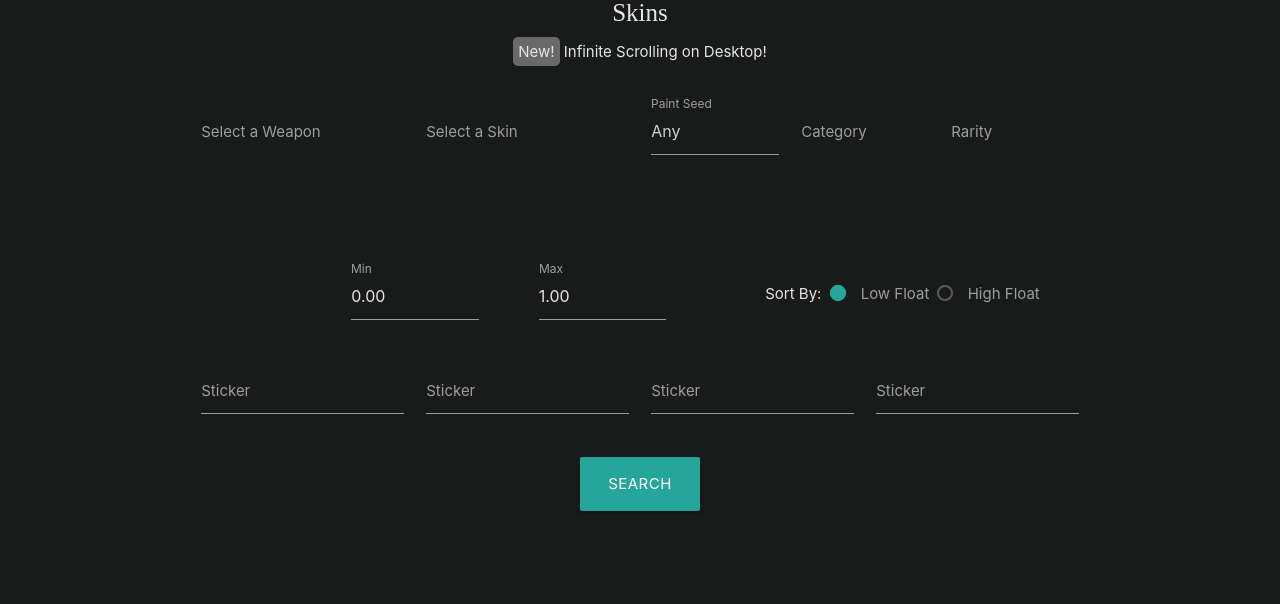
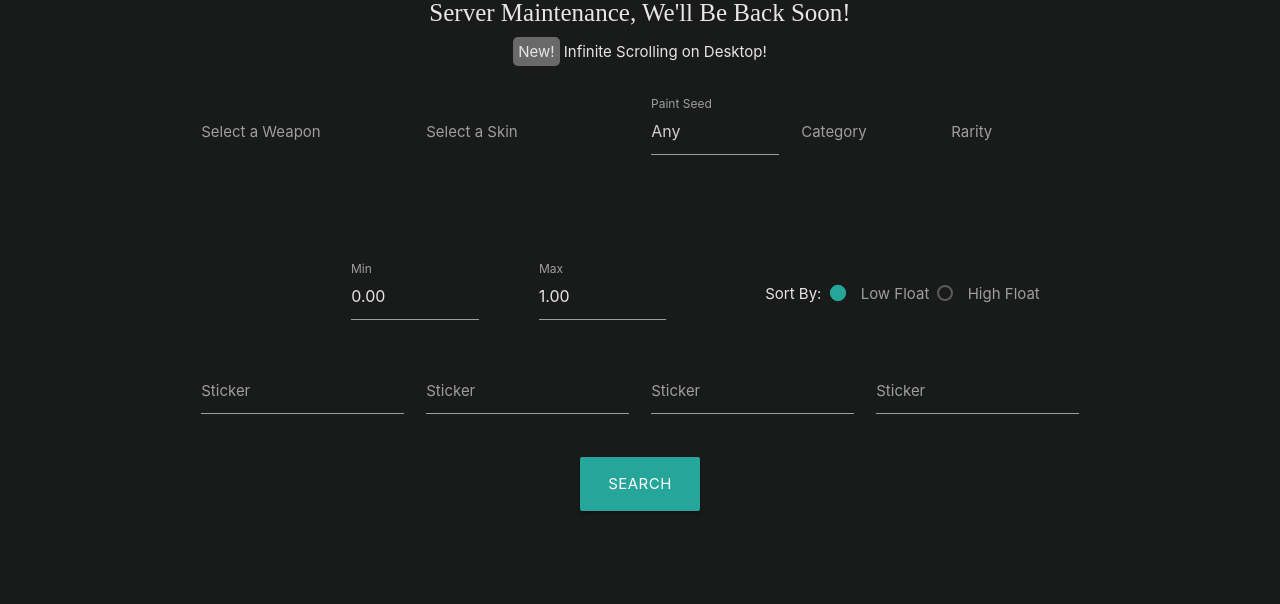
Before and after one commit to Step7750/CSGOFloat-DB-Website, a plain HTML site: page index.html in a window 1280 px wide. Shown: the part 196-800 px from the top of the page. Drawn offline with nearby package versions, Linux system fonts and the light colour scheme; no server answers.

Commit message:
Adds Message if Server Down

```diff
--- a/index.html
+++ b/index.html
@@ -101,7 +101,7 @@
             <span style="vertical-align: middle; margin-left: -10px;">DB</span>
         </a>
 
-        <div style="font-size: 25px; font-family: Monospaced">
+        <div style="font-size: 25px; font-family: Monospaced" id="counterWrapper">
             <span id="itemCounter"></span> Skins
         </div>
         <div style="margin: 10px 0 10px 0">
--- a/index.js
+++ b/index.js
@@ -219,8 +219,13 @@ $(document).ready(async function() {
     $('#infoModal').modal();
 
     floatSlider = document.getElementById('float-slider');
-    const data = await fetch(`${basePath}/items`);
-    items = await data.json();
+
+    try {
+        const data = await fetch(`${basePath}/items`);
+        items = await data.json();
+    } catch (e) {
+        document.getElementById('counterWrapper').innerHTML = `Server Maintenance, We'll Be Back Soon!`;
+    }
 
     const weaponsDropdown = {};
     for (const defIndex of Object.keys(items.weapons)) {
```
